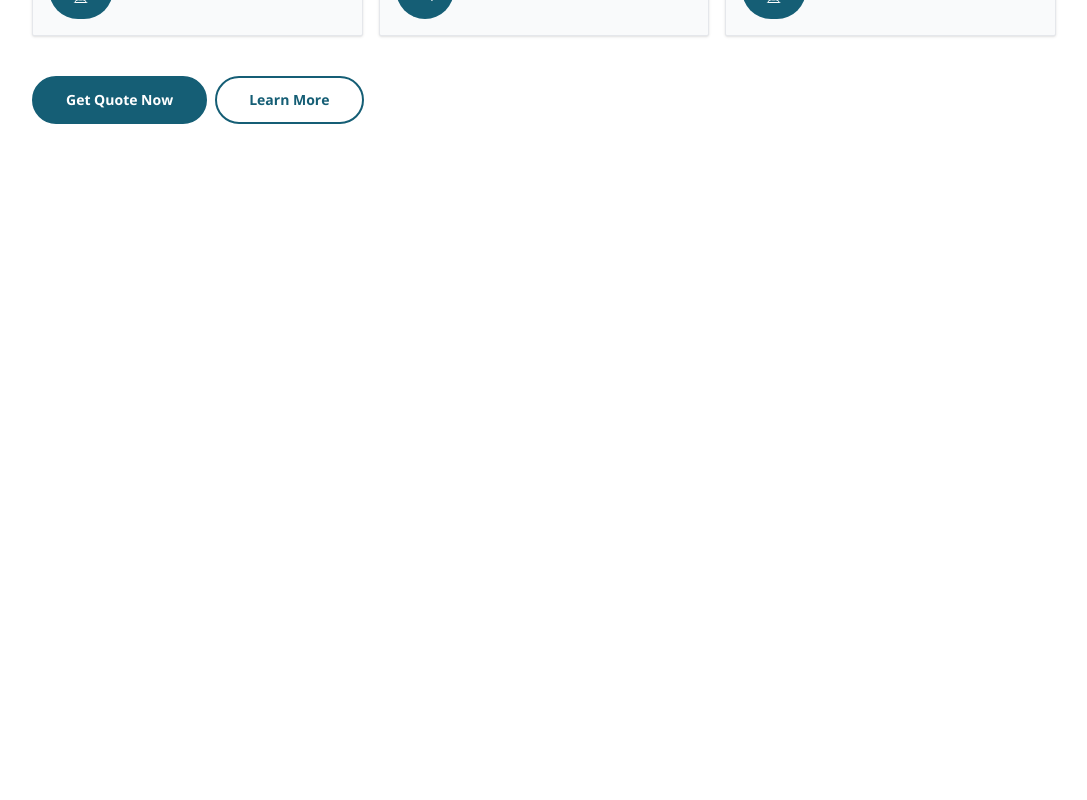
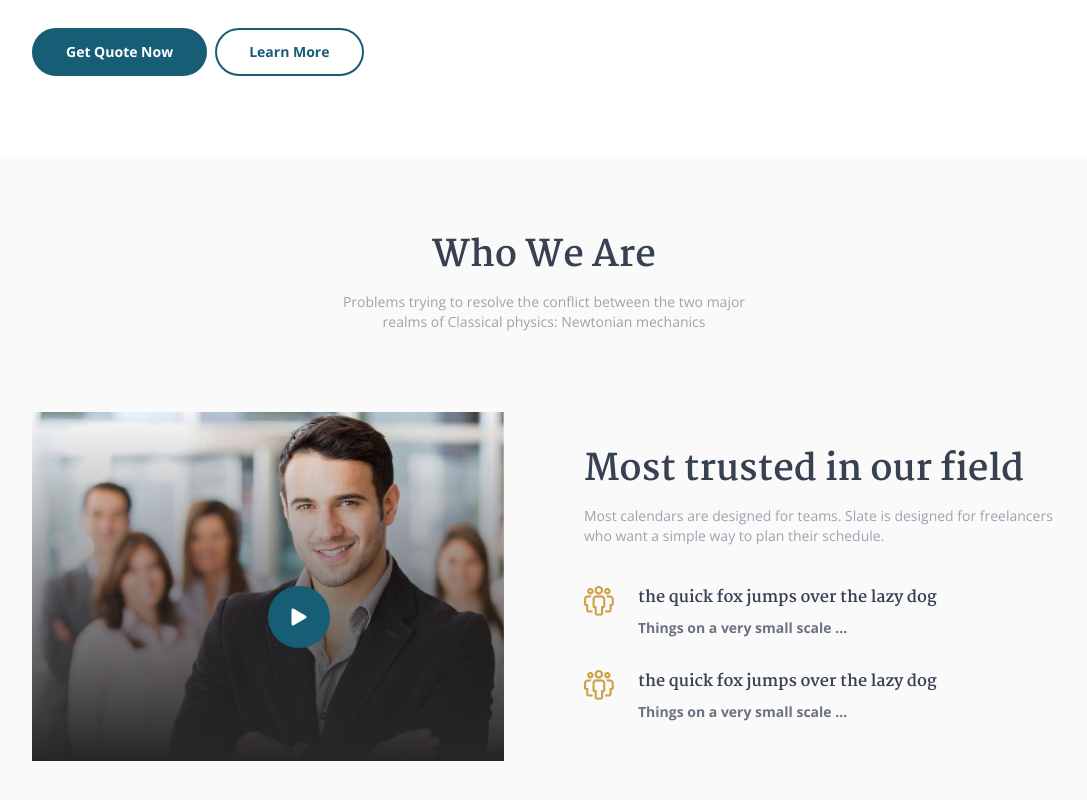
Before and after one commit to Turalyusubov/judico-website, a React (Vite) app: page / in a window 1280 px wide. Shown: the part 1228-2028 px from the top of the page, without its empty margins (96-1183 px from the left). Before the commit the page ends 1480 px from the top, so only its background shows below. Built offline with nearby package versions, Linux system fonts and the light colour scheme.

Commit message:
created about section

```diff
--- a/src/App.jsx
+++ b/src/App.jsx
@@ -2,6 +2,7 @@ import { useState } from 'react'
 import Header from './components/Header'
 import Navbar from './components/Navbar'
 import Features from './components/Features'
+import About from './components/About'
 
 function App() {
   return (
@@ -9,6 +10,7 @@ function App() {
       <Navbar />
       <Header />
       <Features />
+      <About />
     </div>
   )
 }
--- a/src/components/About.jsx
+++ b/src/components/About.jsx
@@ -1,7 +1,46 @@
 import React from 'react'
+import Image from '../assets/man-with-team.jpg'
+import People from '../assets/people.png'
+import Speed from '../assets/speed.png'
+import { BsFillPlayFill } from 'react-icons/bs'
 
 export default function About() {
     return (
-        <div>About</div>
+        <div className='flex flex-col justify-center bg-neutral-50 w-full px-6 sm:px-12 lg:px-32 py-20 flex flex-col items-center'>
+            <div className="sm:w-4/6 md:w-3/5 xl:w-2/5 text-center mb-20">
+                <h2 className='font-bold mb-4 text-gray-700 text-4xl font-martel'>Who We Are</h2>
+                <p className='text-gray-400 text-sm'>Problems trying to resolve the conflict between the two major realms
+                    of Classical physics: Newtonian mechanics  </p>
+            </div>
+            <div className="grid md:grid-cols-2 gap-20">
+                <div className="relative">
+                    <img className='w-full h-full object-cover' src={Image} alt="team" />
+                    <div className="absolute text-white z-10 bg-cyan-800 rounded-full text-3xl p-4 top-1/2 left-1/2">
+                        <BsFillPlayFill />
+                    </div>
+                    <div className="absolute top-0 bg-gradient-to-t from-neutral-800 to-transparent w-full h-full"></div>
+                </div>
+                <div className="flex flex-col justify-center">
+                    <h3 className='font-bold mb-4 text-gray-700 text-4xl font-martel'>Most trusted in our field</h3>
+                    <p className='text-gray-400 text-sm mb-10'>Most calendars are designed for teams. Slate
+                        is designed for freelancers who want a
+                        simple way to plan their schedule.</p>
+                    <div className="flex items-start gap-6 mb-8">
+                        <img className='object-contain' src={People} alt="people" />
+                        <div className=" flex flex-col gap-2">
+                            <p className='font-martel font-bold text-gray-700'>the quick fox jumps over the lazy dog</p>
+                            <p className='text-gray-500 font-bold text-sm'>Things on a very small scale ...</p>
+                        </div>
+                    </div>
+                    <div className="flex items-start gap-6">
+                        <img className='object-contain' src={People} alt="people" />
+                        <div className=" flex flex-col gap-2">
+                            <p className='font-martel font-bold text-gray-700'>the quick fox jumps over the lazy dog</p>
+                            <p className='text-gray-500 font-bold text-sm'>Things on a very small scale ...</p>
+                        </div>
+                    </div>
+                </div>
+            </div>
+        </div>
     )
 }
--- a/src/components/Features.jsx
+++ b/src/components/Features.jsx
@@ -51,7 +51,7 @@ export default function Features() {
     }
 
     return (
-        <div className='w-full px-6 sm:px-12 lg:px-32 py-32'>
+        <div className='w-full px-6 sm:px-12 lg:px-32 py-20'>
             <div className="sm:w-4/6 md:w-3/5 xl:w-2/5">
                 <h2 className='font-bold mb-4 text-gray-700 text-4xl font-martel'>Every Client Matters</h2>
                 <p className='text-gray-400 text-sm'>Problems trying to resolve the conflict between
```
Also changed, not shown: src/assets/people.png (added), src/assets/speed.png (added).
